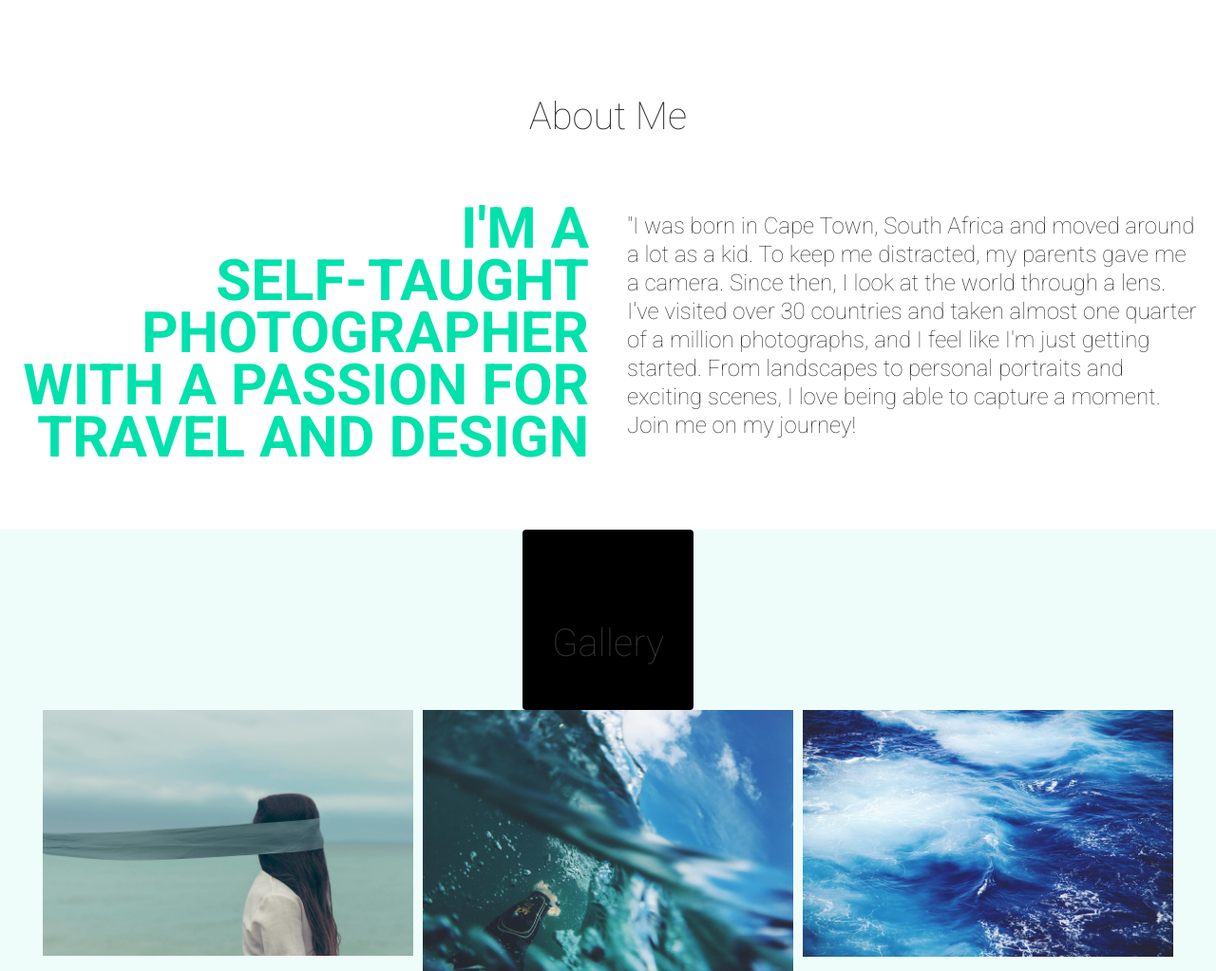
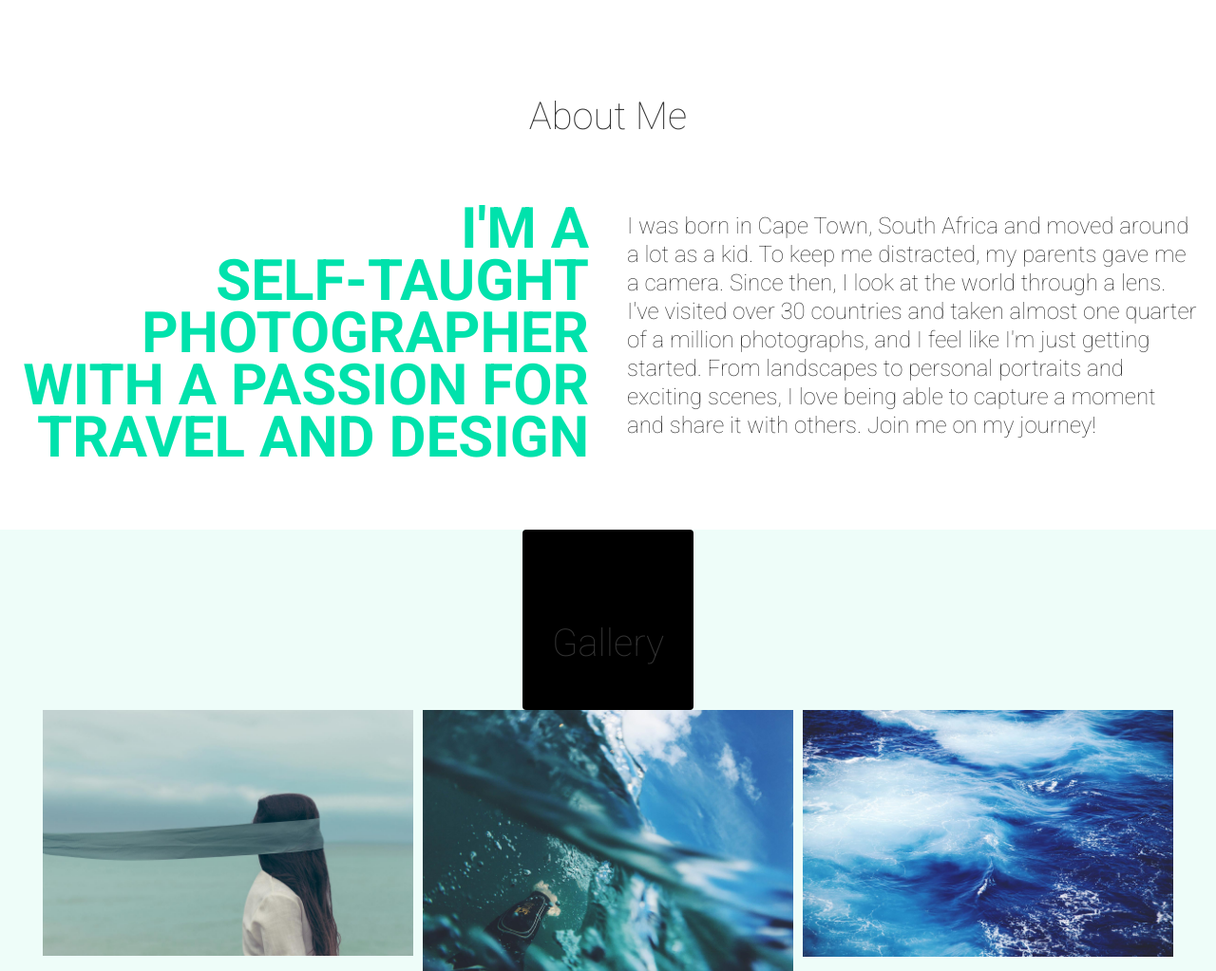
Before and after one commit to kschlunz/portfolio, a plain HTML site: page index.html in a window 1280 px wide. Shown: the part 797-1820 px from the top of the page at 95% size. Drawn offline with Linux system fonts and the light colour scheme.

Commit message:
new setence from landscapes

```diff
--- a/index.html
+++ b/index.html
@@ -30,7 +30,7 @@
     </div>
 
     <div class="col-md-6 right-col">
-      <h5>"I was born in Cape Town, South Africa and moved around a lot as a kid. To keep me distracted, my parents gave me a camera. Since then, I look at the world through a lens. I've visited over 30 countries and taken almost one quarter of a million photographs, and I feel like I'm just getting started. From landscapes to personal portraits and exciting scenes, I love being able to capture a moment. Join me on my journey!</h5></div>
+      <h5>I was born in Cape Town, South Africa and moved around a lot as a kid. To keep me distracted, my parents gave me a camera. Since then, I look at the world through a lens. I've visited over 30 countries and taken almost one quarter of a million photographs, and I feel like I'm just getting started. From landscapes to personal portraits and exciting scenes, I love being able to capture a moment and share it with others. Join me on my journey!</h5></div>
     </dvi>
 
   </div>
```
